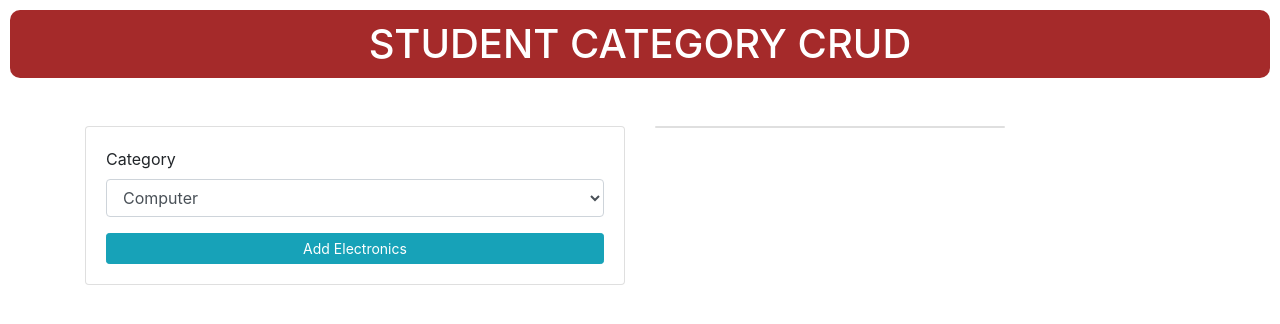
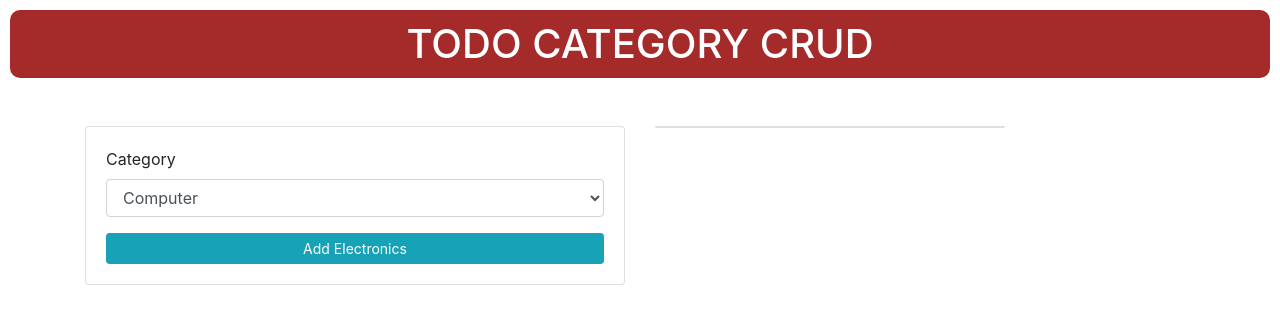
Before and after one commit to pranjalijahagirdar/todo-crud-task-8-local-storage-, a plain HTML site: page index.html in a window 1280 px wide. Drawn offline with nearby package versions, Linux system fonts and the light colour scheme; some packages are replaced by stand-ins of ours; a script that the page names is missing.

Commit message:
add changes

```diff
--- a/index.html
+++ b/index.html
@@ -9,7 +9,7 @@
 
 </head>
 <body>
-    <h1>STUDENT CATEGORY CRUD</h1>
+    <h1>TODO CATEGORY CRUD</h1>
     <div class="container mt-5">
         <div class="row">
             <div class="col-md-6 mb-3">
```
